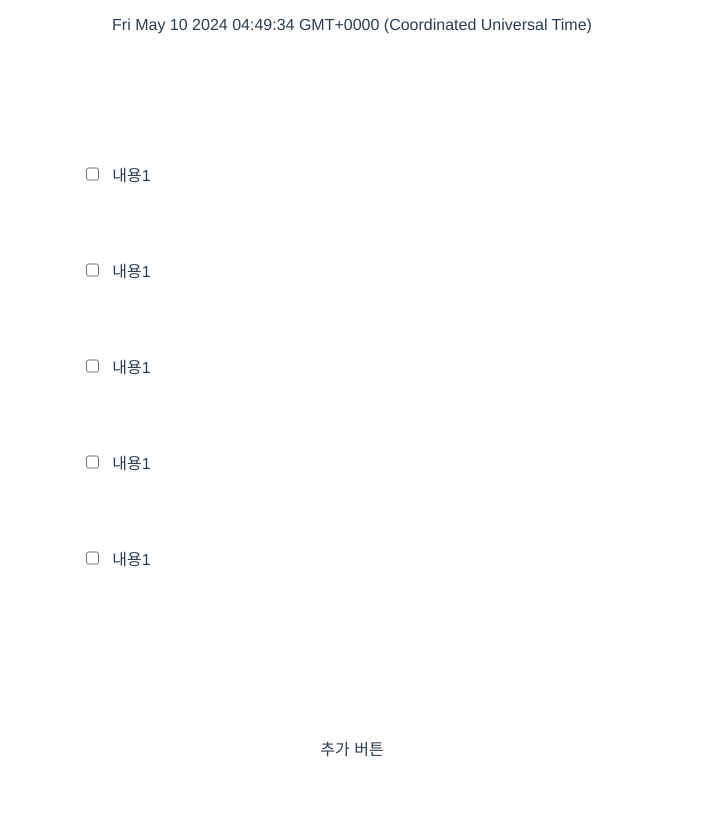
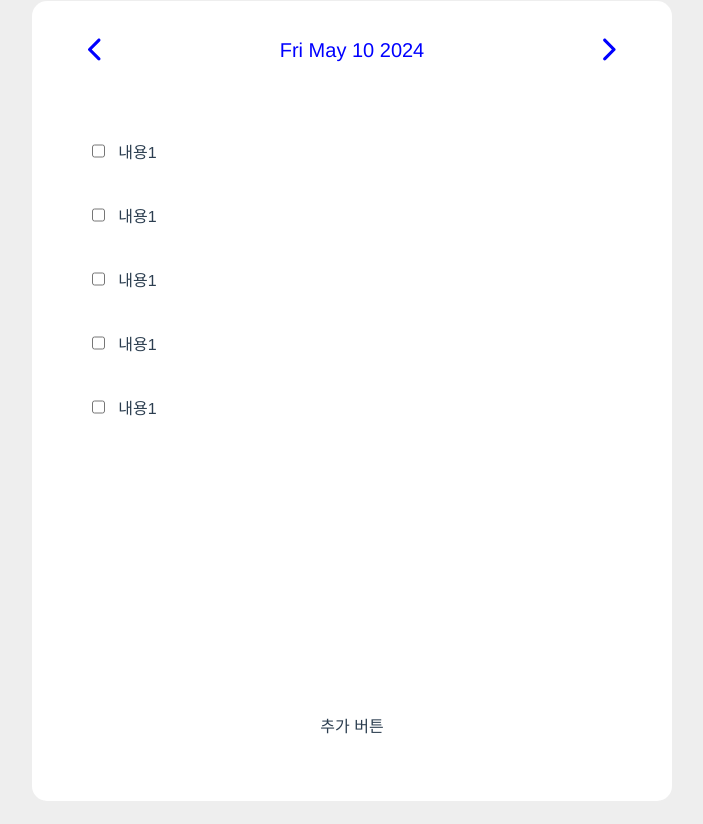
Before and after one commit to ljh37694/VueTypescriptProject, a Vue app in the folder to-vue/: page / in a window 1280 px wide. Shown: the whole page, without its empty margins (288-991 px from the left). After the commit the page ends 801 px from the top, so only its background shows below. Built offline with nearby package versions, Linux system fonts and the light colour scheme; a web font is replaced by a local one.

Commit message:
날짜 표시하는 header 대충 구현

```diff
--- a/to-vue/src/App.vue
+++ b/to-vue/src/App.vue
@@ -29,6 +29,16 @@ export default {
   font-style: normal;
 }
 
+* {
+  margin: 0;
+  padding: 0;
+}
+
+body {
+  background-color: #eee;
+  margin: 0;
+}
+
 #app {
   font-family: 'KCC-Ganpan', Avenir, Helvetica, Arial, sans-serif;
   -webkit-font-smoothing: antialiased;
@@ -36,8 +46,16 @@ export default {
   text-align: center;
   color: #2c3e50;
   width: 50vw;
+  height: 100vh;
   margin: auto;
-  height: 100vh;
+  background-color: #fff;
+  border-radius: 15px;
+  padding: 10px;
+  margin-top: 1px;
+}
+
+div {
+  box-sizing: border-box;
 }
 
 header {
--- a/to-vue/src/components/DateHeader.vue
+++ b/to-vue/src/components/DateHeader.vue
@@ -1,14 +1,47 @@
 <template>
+  <div class="date-header-container">
+    <label>
+      <font-awesome-icon icon="fa-solid fa-chevron-left" />
+    </label>
     <p>{{ currentDate }}</p>
+    <label>
+      <font-awesome-icon icon="fa-solid fa-chevron-right" />
+    </label>
+  </div>
 </template>
 
-<script>
+<script lang="ts">
+import { mapState } from 'vuex';
+
 export default {
   name: "DateHeader",
   data() {
     return {
-        currentDate: new Date(),
     }
+  },
+  computed: {
+    ...mapState(['currentDate']),
   }
 }
 </script>
+
+<style>
+.date-header-container {
+  display: flex;
+  justify-content: center;
+  align-items: center;
+  height: 100%;
+  color: blue;
+
+  & > p {
+    margin: 0 2em;
+    font-size: 20px;
+    width: 60%;
+  }
+
+  & > label {
+    font-size: 25px;
+    width: 20%;
+  }
+}
+</style>
--- a/to-vue/src/store.ts
+++ b/to-vue/src/store.ts
@@ -5,6 +5,7 @@ const store = createStore({
   state() {
     return {
       todoData: data,
+      currentDate: new Date().toDateString(),
     }
   },
 });
```
Lines whose indentation alone changed are shown as unchanged.
